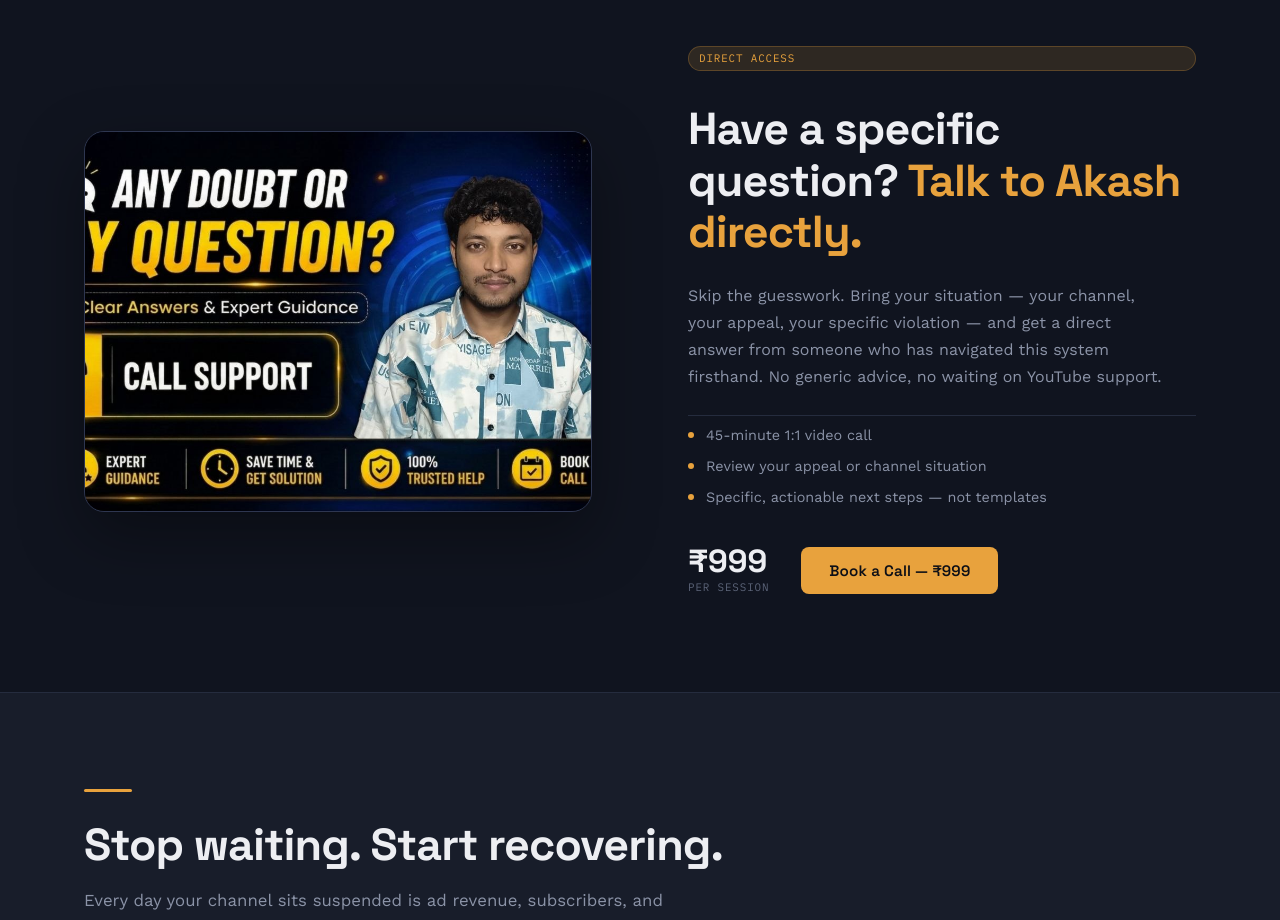
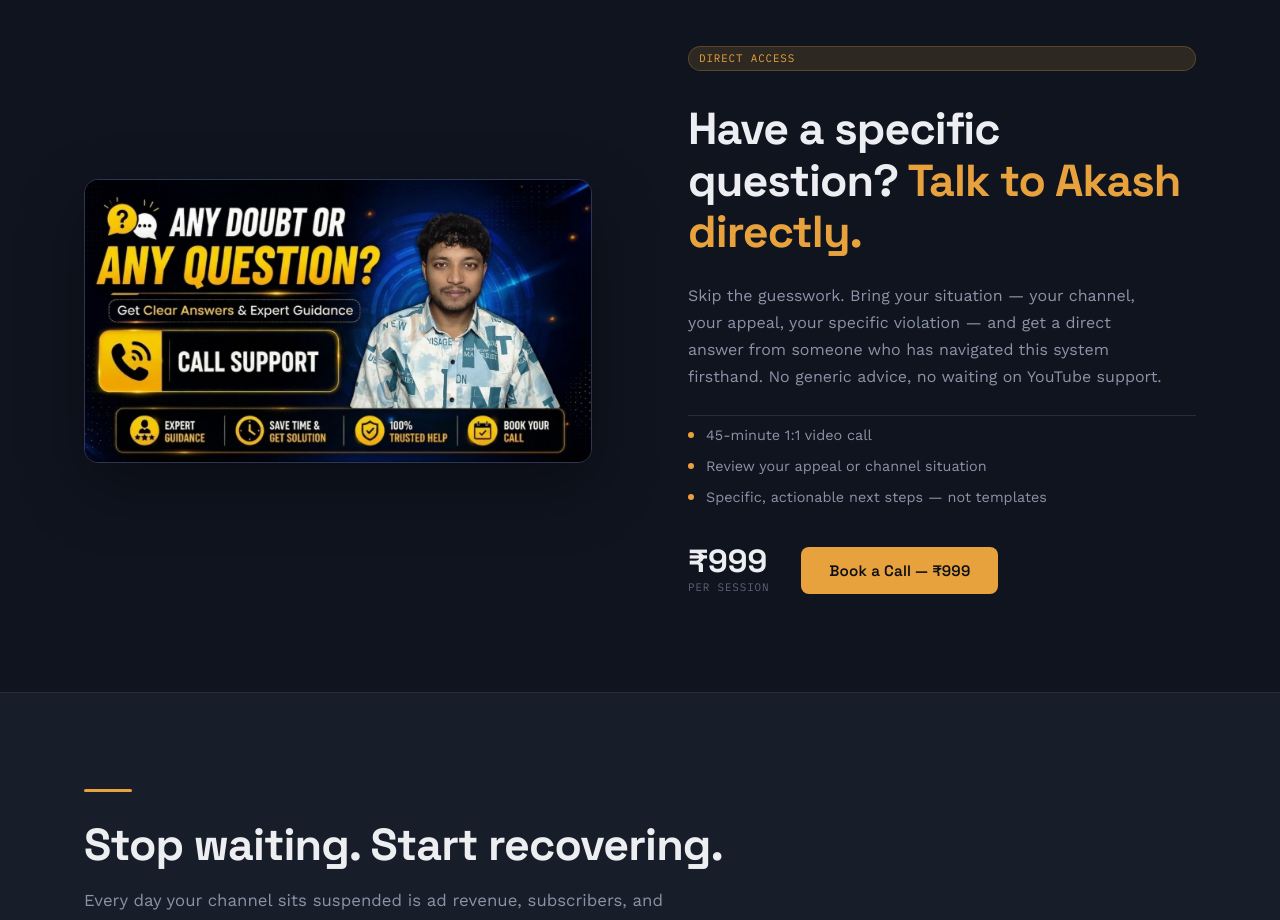
Before and after one commit to Aviral23Sri/YTRecovery, a Next.js app: page / in a window 1280 px wide. Shown: the part 2240-3160 px from the top of the page. Built offline with nearby package versions, Linux system fonts and the light colour scheme; no server answers.

Commit message:
fix: adjust consultation thumbnail aspect ratio to 16:9 to avoid cropping

```diff
--- a/app/page.module.css
+++ b/app/page.module.css
@@ -315,11 +315,11 @@
 
 .consultImageWrap {
   position: relative;
-  border-radius: var(--radius-xl);
+  border-radius: var(--radius-lg);
   overflow: hidden;
   border: 1px solid var(--color-border-2);
   box-shadow: 0 24px 64px rgba(0,0,0,0.35);
-  aspect-ratio: 4/3;
+  aspect-ratio: 1280 / 715;
 }
 
 .consultImg {
--- a/app/page.tsx
+++ b/app/page.tsx
@@ -219,8 +219,8 @@ export default function HomePage() {
               <Image
                 src="/Call-Support.jpg"
                 alt="Akash on a 1:1 consultation call"
-                width={560}
-                height={420}
+                width={1280}
+                height={715}
                 className={styles.consultImg}
                 priority={false}
               />
```
